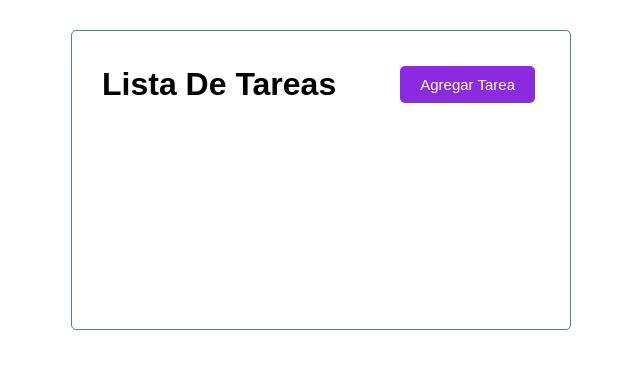
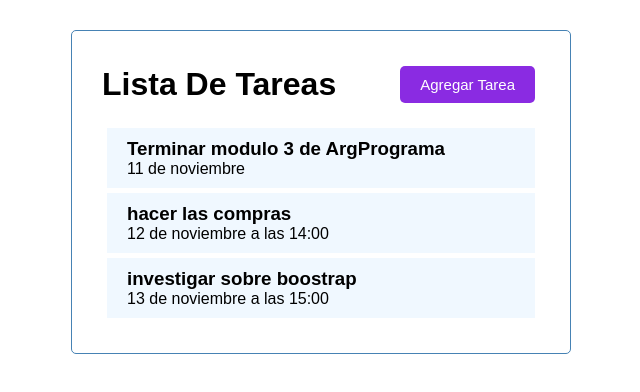
Before and after one commit to schjavier/ListaDeTareas, an Angular app: page / in a window 1280 px wide. Shown: the top 392 px of the page, without its empty margins (319-959 px from the left). Built offline with nearby package versions, Linux system fonts and the light colour scheme.

Commit message:
items de lostas de tareas

```diff
--- a/src/app/app.component.html
+++ b/src/app/app.component.html
@@ -1,3 +1,4 @@
 <div class="container">
 <app-header></app-header>
+<app-tasks></app-tasks>
 </div>
--- a/src/app/app.module.ts
+++ b/src/app/app.module.ts
@@ -4,12 +4,16 @@
 import { AppComponent } from './app.component';
 import { HeaderComponent } from './components/header/header.component';
 import { ButtonComponent } from './components/button/button.component';
+import { TasksComponent } from './components/tasks/tasks.component';
+import { TaskItemComponent } from './components/task-item/task-item.component';
 
 @NgModule({
   declarations: [
     AppComponent,
     HeaderComponent,
-    ButtonComponent
+    ButtonComponent,
+    TasksComponent,
+    TaskItemComponent
   ],
   imports: [
     BrowserModule
--- /dev/null
+++ b/src/app/components/task-item/task-item.component.css
@@ -0,0 +1,17 @@
+.task{
+    background-color: aliceblue;
+    margin: 5px;
+    padding: 10px 20px;
+    cursor: pointer;
+    }
+
+.task.reminder{
+    border-left:5px solid green;
+
+}
+
+.task h3 {
+    display: flex;
+    align-items: center;
+    justify-content: space-between;
+}
--- /dev/null
+++ b/src/app/components/task-item/task-item.component.html
@@ -0,0 +1,4 @@
+<div class="task">
+    <h3>{{task.text}}</h3>
+    <p>{{task.day}}</p>
+</div>
--- /dev/null
+++ b/src/app/components/task-item/task-item.component.ts
@@ -0,0 +1,17 @@
+import { Component, OnInit, Input } from '@angular/core';
+import { Task } from 'src/app/Task';
+import { TASK } from 'src/app/mock-task';
+
+@Component({
+  selector: 'app-task-item',
+  templateUrl: './task-item.component.html',
+  styleUrls: ['./task-item.component.css']
+})
+export class TaskItemComponent implements OnInit {
+  @Input() task: Task = TASK[0]
+  constructor() { }
+
+  ngOnInit(): void {
+  }
+
+}
--- /dev/null
+++ b/src/app/components/tasks/tasks.component.html
@@ -0,0 +1,5 @@
+<app-task-item
+*ngFor="let task of tasks"
+[task] = "task"
+>
+</app-task-item>
--- /dev/null
+++ b/src/app/components/tasks/tasks.component.ts
@@ -0,0 +1,18 @@
+import { Component, OnInit } from '@angular/core';
+import { Task } from 'src/app/Task';
+import { TASK } from 'src/app/mock-task';
+
+@Component({
+  selector: 'app-tasks',
+  templateUrl: './tasks.component.html',
+  styleUrls: ['./tasks.component.css']
+})
+export class TasksComponent implements OnInit {
+  tasks: Task[] = TASK;
+
+  constructor() { }
+
+  ngOnInit(): void {
+  }
+
+}
```
Also changed, not shown: src/app/components/tasks/tasks.component.css (added), 2 other files (tests, documents, lock files or other folders).
